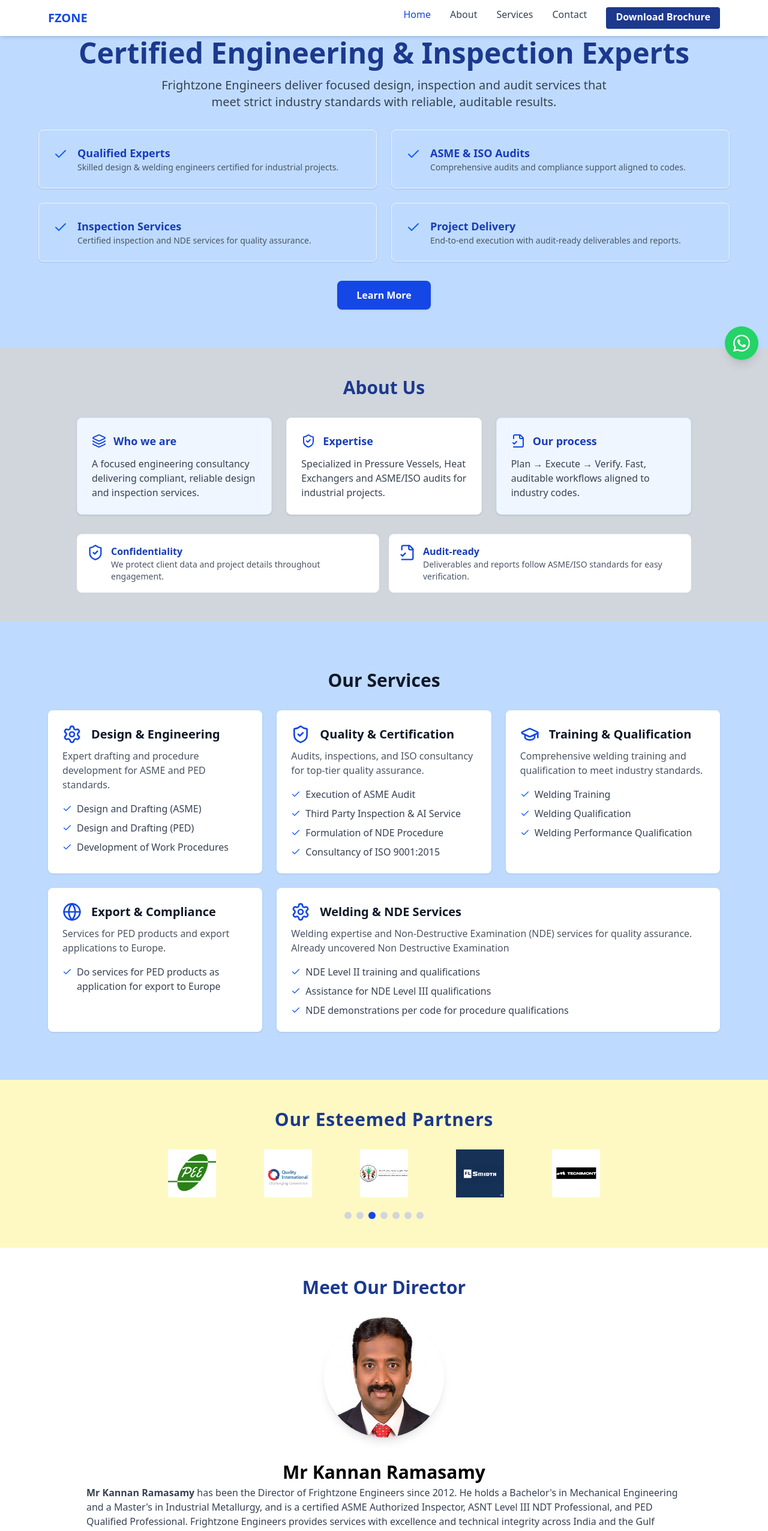
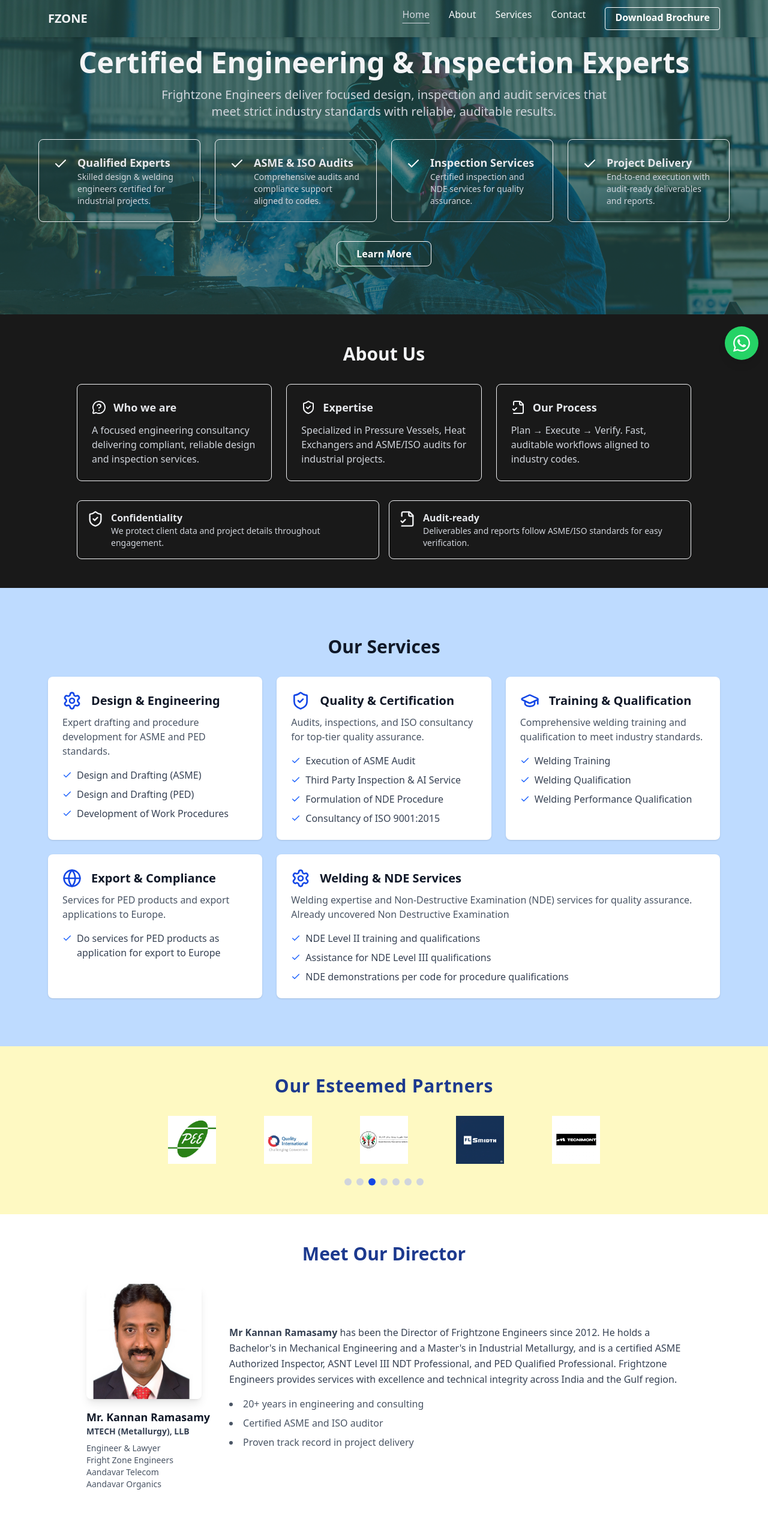
Before and after one commit to harrish65/Fzone, a React (Vite) app: page / in a window 1280 px wide. Shown: the top 2552 px of the page at 60% size. Built offline with nearby package versions, Linux system fonts and the light colour scheme.

Commit message:
ui-changes

```diff
--- a/src/components/About.tsx
+++ b/src/components/About.tsx
@@ -1,68 +1,79 @@
-import { ShieldCheck, FileCheck2, Layers } from "lucide-react";
+import {
+  ShieldCheck,
+  FileCheck2,
+  MessageCircleQuestionMark,
+} from "lucide-react";
 import { motion } from "framer-motion";
-import { slideUpVariants, zoomInVariants } from "./animation";
+import { zoomInVariants } from "./animation";
+// import backgroundImage from "../assets/about-bg.png";
 
 const About = () => {
   return (
     <motion.section
-      className="bg-gray-300 py-12 px-4 md:px-8 lg:px-24"
+      className={
+        "py-12 px-4 md:px-8 lg:px-24 background-cover bg-center bg-no-repeat bg-black/90"
+      }
       id="about"
-      initial="hidden"
-      animate="visible"
-      variants={slideUpVariants}
-      viewport={{ once: true }}
     >
-      <h2 className="text-3xl font-bold text-blue-900 mb-8 text-center">
+      <motion.h2
+        className="text-3xl font-bold text-gray-100 mb-8 text-center"
+        initial="hidden"
+        whileInView="visible"
+        variants={zoomInVariants}
+      >
         About Us
-      </h2>
+      </motion.h2>
 
       <div className="max-w-5xl mx-auto grid gap-6 md:grid-cols-3">
         <motion.article
-          className="p-6 bg-blue-50 border border-blue-100 rounded-lg shadow-sm"
+          className="p-6 bg-transparent border border-gray-100 hover:border-green-900 rounded-lg shadow-sm group"
           initial="hidden"
-          animate="visible"
+          whileInView="visible"
           variants={zoomInVariants}
-          viewport={{ once: true }}
         >
-          <div className="flex items-center gap-3 mb-3">
-            <Layers className="w-6 h-6 text-blue-700" />
-            <h3 className="text-lg font-semibold text-blue-800">Who we are</h3>
+          <div className="flex items-center gap-3 mb-3 ">
+            <MessageCircleQuestionMark className="w-6 h-6 text-gray-100 group-hover:text-green-800" />
+            <h3 className="text-lg font-bold text-gray-200 group-hover:text-green-800">
+              Who we are
+            </h3>
           </div>
-          <p className="text-gray-700">
+          <p className="text-gray-300  group-hover:text-green-700">
             A focused engineering consultancy delivering compliant, reliable
             design and inspection services.
           </p>
         </motion.article>
 
         <motion.article
-          className="p-6 bg-white border border-gray-100 rounded-lg shadow-sm"
+          className="p-6 bg-transparent border border-gray-100 hover:border-green-900 rounded-lg shadow-sm group"
           initial="hidden"
-          animate="visible"
+          whileInView="visible"
           variants={zoomInVariants}
-          viewport={{ once: true }}
         >
           <div className="flex items-center gap-3 mb-3">
-            <ShieldCheck className="w-6 h-6 text-blue-700" />
-            <h3 className="text-lg font-semibold text-blue-800">Expertise</h3>
+            <ShieldCheck className="w-6 h-6 text-gray-100 group-hover:text-green-800" />
+            <h3 className="text-lg font-bold text-gray-200 group-hover:text-green-800">
+              Expertise
+            </h3>
           </div>
-          <p className="text-gray-700">
+          <p className="text-gray-300 group-hover:text-green-700">
             Specialized in Pressure Vessels, Heat Exchangers and ASME/ISO audits
             for industrial projects.
           </p>
         </motion.article>
 
         <motion.article
-          className="p-6 bg-blue-50 border border-blue-100 rounded-lg shadow-sm"
+          className="p-6 bg-transparent border border-gray-100 hover:border-green-900 rounded-lg shadow-sm group"
           initial="hidden"
-          animate="visible"
+          whileInView="visible"
           variants={zoomInVariants}
-          viewport={{ once: true }}
         >
           <div className="flex items-center gap-3 mb-3">
-            <FileCheck2 className="w-6 h-6 text-blue-700" />
-            <h3 className="text-lg font-semibold text-blue-800">Our process</h3>
+            <FileCheck2 className="w-6 h-6 text-gray-100 group-hover:text-green-800" />
+            <h3 className="text-lg font-bold text-gray-200 group-hover:text-green-800">
+              Our Process
+            </h3>
           </div>
-          <p className="text-gray-700">
+          <p className="text-gray-300 group-hover:text-green-700">
             Plan → Execute → Verify. Fast, auditable workflows aligned to
             industry codes.
           </p>
@@ -71,32 +82,34 @@ const About = () => {
 
       <div className="max-w-5xl mx-auto grid grid-cols-1 sm:grid-cols-2 gap-4 mt-8">
         <motion.div
-          className="flex items-start gap-3 bg-white border border-gray-100 rounded-lg p-4"
+          className="flex items-start gap-3 bg-transparent border border-gray-100 hover:border-green-900 rounded-lg p-4 group"
           initial="hidden"
-          animate="visible"
+          whileInView="visible"
           variants={zoomInVariants}
-          viewport={{ once: true }}
         >
-          <ShieldCheck className="w-7 h-7 text-blue-700 flex-shrink-0" />
+          <ShieldCheck className="w-7 h-7 text-gray-100 group-hover:text-green-800 flex-shrink-0" />
           <div>
-            <h4 className="font-semibold text-blue-800">Confidentiality</h4>
-            <p className="text-sm text-gray-600">
+            <h4 className="font-bold text-gray-200 group-hover:text-green-800">
+              Confidentiality
+            </h4>
+            <p className="text-sm text-gray-300 group-hover:text-green-700">
               We protect client data and project details throughout engagement.
             </p>
           </div>
         </motion.div>
 
         <motion.div
-          className="flex items-start gap-3 bg-white border border-gray-100 rounded-lg p-4"
+          className="flex items-start gap-3 bg-transparent border border-gray-100 hover:border-green-900 rounded-lg p-4 group"
           initial="hidden"
-          animate="visible"
+          whileInView="visible"
           variants={zoomInVariants}
-          viewport={{ once: true }}
         >
-          <FileCheck2 className="w-7 h-7 text-blue-700 flex-shrink-0" />
+          <FileCheck2 className="w-7 h-7 text-gray-100 group-hover:text-green-800 flex-shrink-0" />
           <div>
-            <h4 className="font-semibold text-blue-800">Audit-ready</h4>
-            <p className="text-sm text-gray-600">
+            <h4 className="font-bold text-gray-200 group-hover:text-green-800">
+              Audit-ready
+            </h4>
+            <p className="text-sm text-gray-300 group-hover:text-green-700">
               Deliverables and reports follow ASME/ISO standards for easy
               verification.
             </p>
--- a/src/components/AboutFounder.tsx
+++ b/src/components/AboutFounder.tsx
@@ -21,34 +21,46 @@ import directorImg from "../assets/Director.jpg"; // Update with your actual ima
 
 const AboutFounder = () => {
   return (
-    <motion.section
-      className="max-w-5xl mx-auto py-12 px-4"
-      initial="hidden"
-      animate="visible"
-      variants={slideUpVariants}
-      viewport={{ once: true }}
-    >
+    <motion.section className="max-w-5xl mx-auto py-12 px-4">
       {/* Director Section */}
-      <h2 className="text-3xl font-bold text-blue-900 mb-8 text-center">
+      <motion.h2
+        className="text-3xl font-bold text-blue-900 mb-8 text-center"
+        initial="hidden"
+        whileInView="visible"
+        variants={zoomInVariants}
+      >
         Meet Our Director
-      </h2>
-      <motion.div
-        className="flex flex-col  items-center  gap-10 mb-5"
-        initial="hidden"
-        animate="visible"
-        variants={zoomInVariants}
-        viewport={{ once: true }}
-      >
-        <img
-          src={directorImg}
-          alt="Director"
-          className="w-32 h-32 md:w-50 md:h-50 rounded-full object-cover shadow-lg"
-        />
-        <div className="flex-1">
-          <h2 className="text-2xl md:text-3xl font-bold mb-1 text-center">
-            Mr Kannan Ramasamy
-          </h2>
-          <p className="mb-2 text-gray-700">
+      </motion.h2>
+      <motion.div className="flex flex-col md:flex-row items-center gap-8 mb-5">
+        <motion.div className="flex-shrink-0 flex flex-col items-center md:items-start w-full md:w-auto">
+          <motion.img
+            src={directorImg}
+            alt="Director"
+            className="w-40 h-40 md:w-48 md:h-48 object-cover shadow-lg rounded-lg"
+            initial="hidden"
+            whileInView="visible"
+            variants={zoomInVariants}
+          />
+          <div className="mt-4 text-center md:text-left w-full">
+            <h3 className="text-lg font-bold text-gray-900">
+              Mr. Kannan Ramasamy
+            </h3>
+            <p className="text-sm text-gray-700 font-semibold">
+              MTECH (Metallurgy), LLB
+            </p>
+            <p className="text-sm text-gray-600 mt-2">Engineer & Lawyer</p>
+            <p className="text-sm text-gray-600">Fright Zone Engineers</p>
+            <p className="text-sm text-gray-600">Aandavar Telecom</p>
+            <p className="text-sm text-gray-600">Aandavar Organics</p>
+          </div>
+        </motion.div>
+        <motion.div
+          className="flex-1 w-full"
+          initial="hidden"
+          whileInView="visible"
+          variants={slideUpVariants}
+        >
+          <p className="mb-4 text-gray-700 leading-relaxed">
             <span className="font-bold">Mr Kannan Ramasamy</span> has been the
             Director of Frightzone Engineers since 2012. He holds a Bachelor's
             in Mechanical Engineering and a Master's in Industrial Metallurgy,
@@ -57,13 +69,12 @@ const AboutFounder = () => {
             provides services with excellence and technical integrity across
             India and the Gulf region.
           </p>
-          <ul className="list-disc list-inside text-gray-600">
+          <ul className="list-disc list-inside text-gray-600 space-y-2">
             <li>20+ years in engineering and consulting</li>
             <li>Certified ASME and ISO auditor</li>
             <li>Proven track record in project delivery</li>
-            {/* Add more achievements as needed */}
           </ul>
-        </div>
+        </motion.div>
       </motion.div>
     </motion.section>
   );
--- a/src/components/Header.tsx
+++ b/src/components/Header.tsx
@@ -1,8 +1,8 @@
 import { useState, useEffect } from "react";
 import { Menu, Download } from "lucide-react";
 import { motion } from "framer-motion";
-import { slideUpVariants, zoomInVariants } from "./animation";
 import brochurePdf from "../assets/FZONE ENGINEERS (2) (1).pdf";
+import heroBg from "../assets/herobg.png";
 
 const navLinks = [
   { name: "Home", href: "#home" },
@@ -51,15 +51,12 @@ const Header = () => {
 
   return (
     <motion.header
-      className="w-full bg-white shadow-md fixed top-0 left-0 z-50"
-      initial="hidden"
-      animate="visible"
-      variants={slideUpVariants}
-      viewport={{ once: true }}
+      className={`w-full  shadow-md fixed top-0 left-0 z-50  backdrop-blur-sm`}
+      style={{ backgroundImage: `URL(${heroBg})` }}
     >
       <div className="max-w-6xl mx-auto flex items-center justify-between px-4 py-3">
         {/* Logo/Title */}
-        <div className="text-xl font-bold text-blue-700">FZONE</div>
+        <div className="text-xl font-bold text-gray-100">FZONE</div>
 
         {/* Desktop Nav */}
         <nav className="hidden md:flex gap-8">
@@ -70,7 +67,7 @@ const Header = () => {
                   key={link.name}
                   href={link.href}
                   download
-                  className="bg-blue-900 text-white px-4 rounded pt-1 pb-2 hover:bg-blue-500 transition-colors font-semibold text-base"
+                  className="bg-transparent text-white px-4 rounded pt-1 pb-2 hover:bg-black/70 hover:border-0 border border-white transition-colors font-semibold text-base"
                 >
                   {link.name}
                 </a>
@@ -86,8 +83,8 @@ const Header = () => {
                 href={link.href}
                 className={`font-medium transition-colors ${
                   isActive
-                    ? "text-blue-700"
-                    : "text-gray-700 hover:text-blue-700"
+                    ? "text-gray-300 underline underline-offset-8"
+                    : "text-gray-50 hover:text-white"
                 }`}
               >
                 {link.name}
@@ -103,7 +100,7 @@ const Header = () => {
             onClick={() => setMenuOpen((open) => !open)}
             aria-label="Toggle menu"
           >
-            <Menu className="w-6 h-6 text-blue-700" />
+            <Menu className="w-6 h-6 text-gray-200" />
           </button>
           <a
             href={navLinks.find((l) => l.download)?.href}
@@ -111,7 +108,7 @@ const Header = () => {
             className="flex items-center p-2"
             aria-label="Download Brochure"
           >
-            <Download className="w-6 h-6 text-blue-700" />
+            <Download className="w-6 h-6 text-gray-200" />
           </a>
         </div>
       </div>
@@ -120,10 +117,7 @@ const Header = () => {
       {menuOpen && (
         <motion.nav
           className="md:hidden bg-yellow-100 border-t shadow-lg"
-          initial="hidden"
-          animate="visible"
-          variants={zoomInVariants}
-          viewport={{ once: true }}
+
         >
           <div className="flex flex-col items-center px-4 py-2 gap-4">
             {navLinks.map((link) => {
--- a/src/components/Home.tsx
+++ b/src/components/Home.tsx
@@ -1,5 +1,6 @@
 import { Check } from "lucide-react";
 import { motion } from "framer-motion";
+import heroBg from "../assets/herobg.png"
 import { slideUpVariants, zoomInVariants } from "./animation";
 
 const features = [
@@ -24,52 +25,47 @@ const features = [
 
 const Home = () => {
   return (
-    <motion.section
+    <div
       id="home"
-      className="flex flex-col items-center justify-center min-h-[60vh] bg-blue-200 px-4 py-16"
-      initial="hidden"
-      animate="visible"
-      variants={slideUpVariants}
-      viewport={{ once: true }}
-    >
-      <div className="max-w-6xl w-full mx-auto">
-        <div className="text-center mb-8">
-          <h1 className="text-4xl md:text-5xl font-bold text-blue-900 mb-4">
+      className="flex flex-col items-center justify-center min-h-[60vh]  px-4 py-20 lg:background-fixed bg-cover lg:bg-top bg-center bg-no-repeat"
+    style={{backgroundImage:`url(${heroBg})`}} >
+      <div className="max-w-6xl w-full mx-auto"
+
+        >
+        <motion.div className="text-center mb-8"
+          initial="hidden"
+        animate="visible"
+        variants={zoomInVariants}>
+          <h1 className="text-4xl md:text-5xl font-bold text-gray-100 mb-4">
             Certified Engineering & Inspection Experts
           </h1>
-          <p className="text-lg md:text-xl text-gray-700 mx-auto max-w-3xl">
+          <p className="text-lg md:text-xl text-gray-300 mx-auto max-w-3xl">
             Frightzone Engineers deliver focused design, inspection and audit
             services that meet strict industry standards with reliable,
             auditable results.
           </p>
-        </div>
+        </motion.div>
 
-        <div className="grid grid-cols-1 md:grid-cols-2 gap-6">
+        <div className="grid sm:grid-cols-1 md:grid-cols-2 lg:grid-cols-4 gap-6">
           {features.map((f, idx) => {
-            const hoverVariants = [
-              "hover:bg-gradient-to-r hover:from-blue-50 hover:to-white hover:border-blue-200",
-              "hover:bg-gradient-to-r hover:from-green-50 hover:to-white hover:border-green-200",
-              "hover:bg-gradient-to-r hover:from-yellow-50 hover:to-white hover:border-yellow-200",
-              "hover:bg-gradient-to-r hover:from-purple-50 hover:to-white hover:border-purple-200",
-            ];
-            const variant = hoverVariants[idx % hoverVariants.length];
+            const variant = idx % 2 === 0 ? "bg-blue-600" : "bg-blue-800";
 
             return (
               <motion.div
                 key={f.title}
-                className={`w-full bg-transparent border border-gray-100 rounded-lg p-6 shadow-sm transition transform duration-300 ease-in-out hover:scale-105 hover:shadow-lg ${variant}`}
+                className={`w-full bg-transparent border hover:bg-black/60 hover:border-0 border-gray-100 rounded-lg p-6 shadow-sm transition transform duration-300 ease-in-out hover:scale-105 hover:shadow-lg ${variant}`}
                 initial="hidden"
-                animate="visible"
-                variants={zoomInVariants}
-                viewport={{ once: true }}
+                whileInView="visible"
+                variants={slideUpVariants}
+
               >
                 <div className="flex items-start gap-4">
-                  <Check className="w-6 h-6 text-blue-600 flex-shrink-0 mt-1" />
+                  <Check className="w-6 h-6 text-white font-extrabold flex-shrink-0 mt-1" />
                   <div>
-                    <h3 className="text-lg font-semibold text-blue-800">
+                    <h3 className="text-lg font-semibold text-gray-200">
                       {f.title}
                     </h3>
-                    <p className="text-sm text-gray-600">{f.desc}</p>
+                    <p className="text-sm text-gray-300">{f.desc}</p>
                   </div>
                 </div>
               </motion.div>
@@ -77,16 +73,20 @@ const Home = () => {
           })}
         </div>
 
-        <div className="text-center mt-8">
+        <motion.div
+          className={"text-center mt-8"}
+          initial="hidden"
+          whileInView="visible"
+          variants={zoomInVariants}>
           <a
             href="#services"
-            className="inline-block bg-blue-700 hover:bg-blue-800 text-white font-semibold py-3 px-8 rounded-lg shadow transition-colors"
+            className="inline-block bg-transparent hover:border-0 hover:bg-black/90 text-white font-semibold py-2 px-8 rounded-lg shadow transition-colors border border-white"
           >
             Learn More
           </a>
-        </div>
+        </motion.div>
       </div>
-    </motion.section>
+    </div>
   );
 };
 
--- a/src/components/animation.ts
+++ b/src/components/animation.ts
@@ -8,7 +8,7 @@ export const slideUpVariants: Variants = {
     opacity: 1, // Fully visible
     transition: {
       staggerChildren: 0.2,
-      duration: 1.5, // Duration of the slide-up animation
+      duration: 0.75, // Duration of the slide-up animation
       ease: "easeOut",
     },
   },
@@ -21,7 +21,7 @@ export const zoomInVariants: Variants = {
     opacity: 1, // Fully visible
     transition: {
       staggerChildren: 0.2,
-      duration: 1.2, // Duration of the zoom-in animation
+      duration: 0.75, // Duration of the zoom-in animation
       ease: "easeOut",
     },
   },
```
Also changed, not shown: src/components/Contact.tsx (+20 -16 lines), src/components/Services.tsx (+15 -4 lines), src/assets/herobg.png (added).
